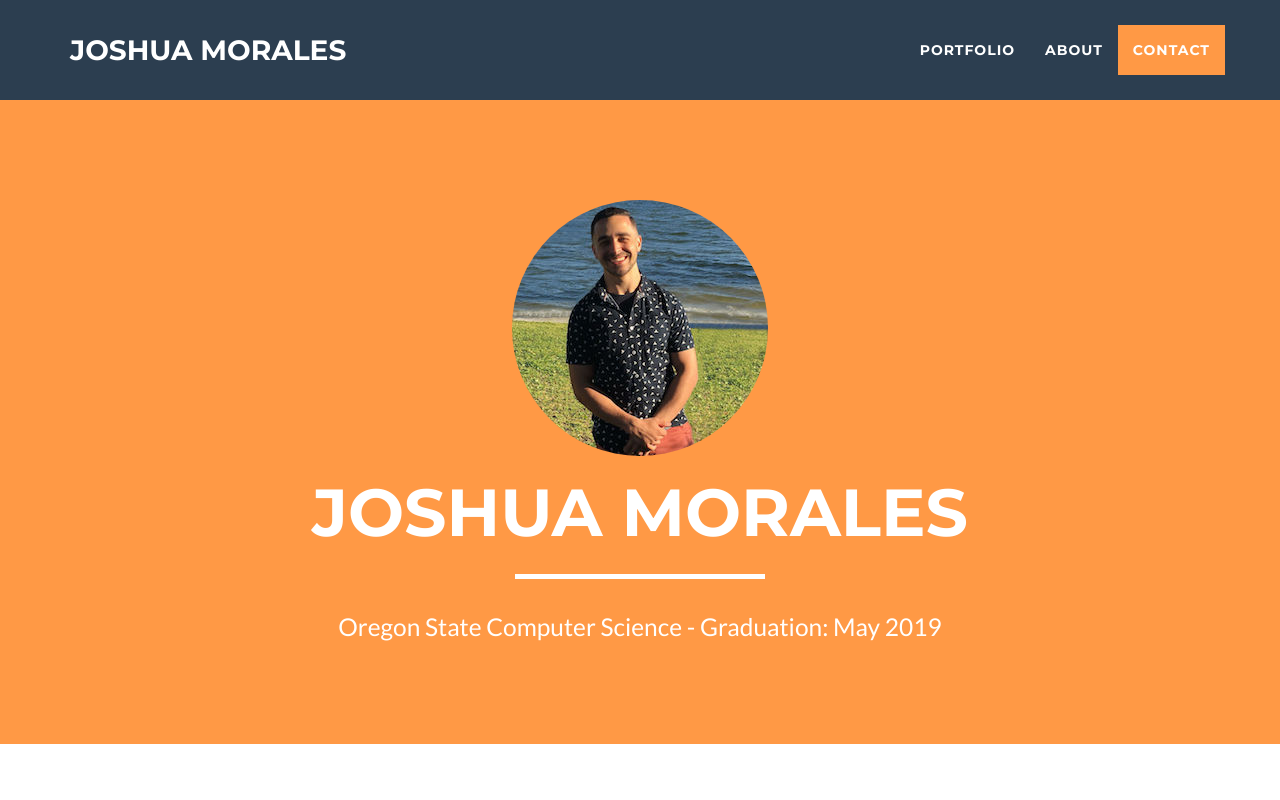
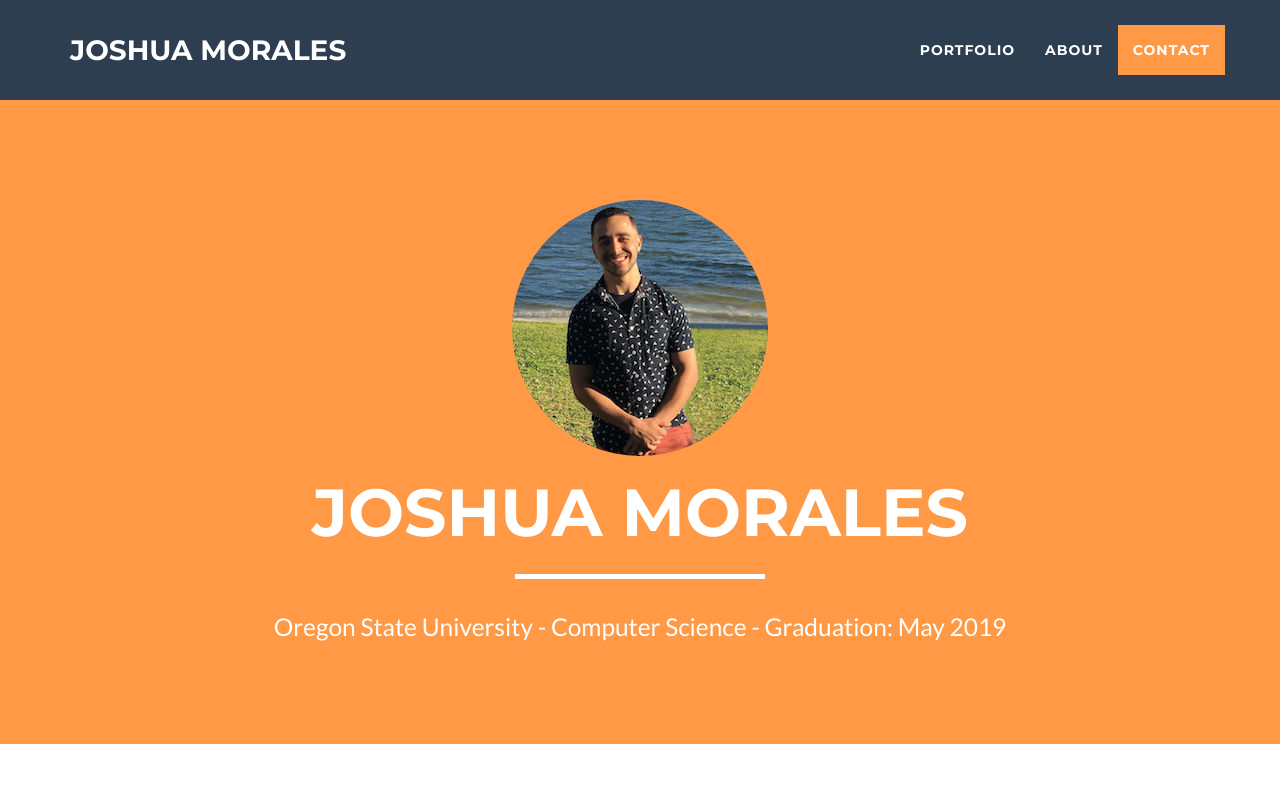
Before and after one commit to jmorales2012/Portfolio, a website: page index.html in a window 1280 px wide. Shown: the top 800 px of the page. Drawn offline with nearby package versions, Linux system fonts and the light colour scheme.

Commit message:
Changed <header> subheader line

```diff
--- a/index.html
+++ b/index.html
@@ -84,7 +84,7 @@
                     <div class="intro-text">
                         <h1 class="name">Joshua Morales</h1>
                         <hr class="star-light">
-                        <span class="skills">Oregon State Computer Science - Graduation: May 2019</span>
+                        <span class="skills">Oregon State University - Computer Science - Graduation: May 2019</span>
                     </div>
                 </div>
             </div>
```
Also changed, not shown: 2 other files.
